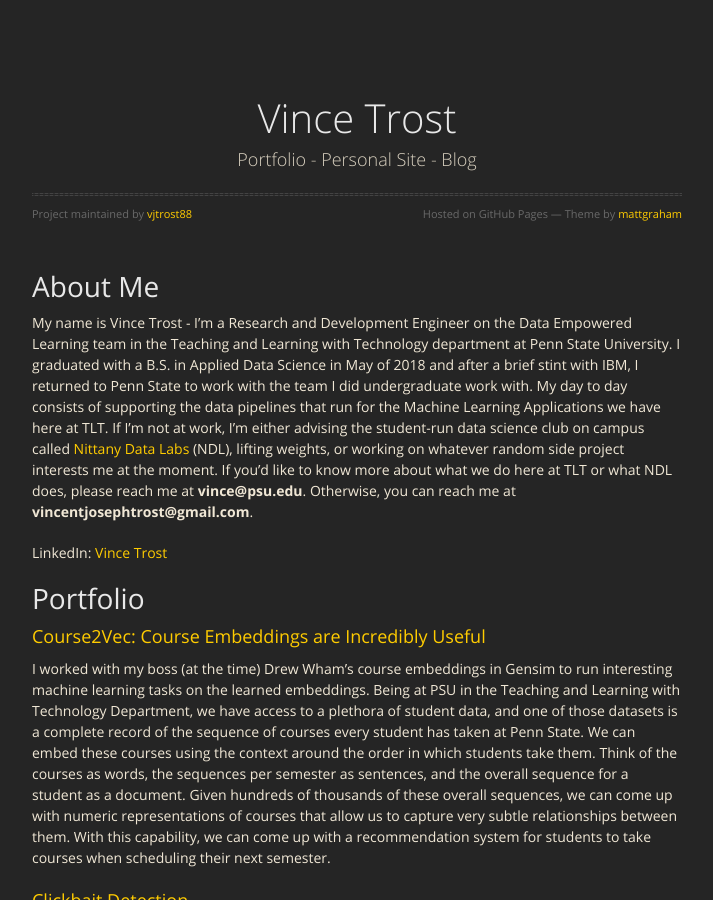
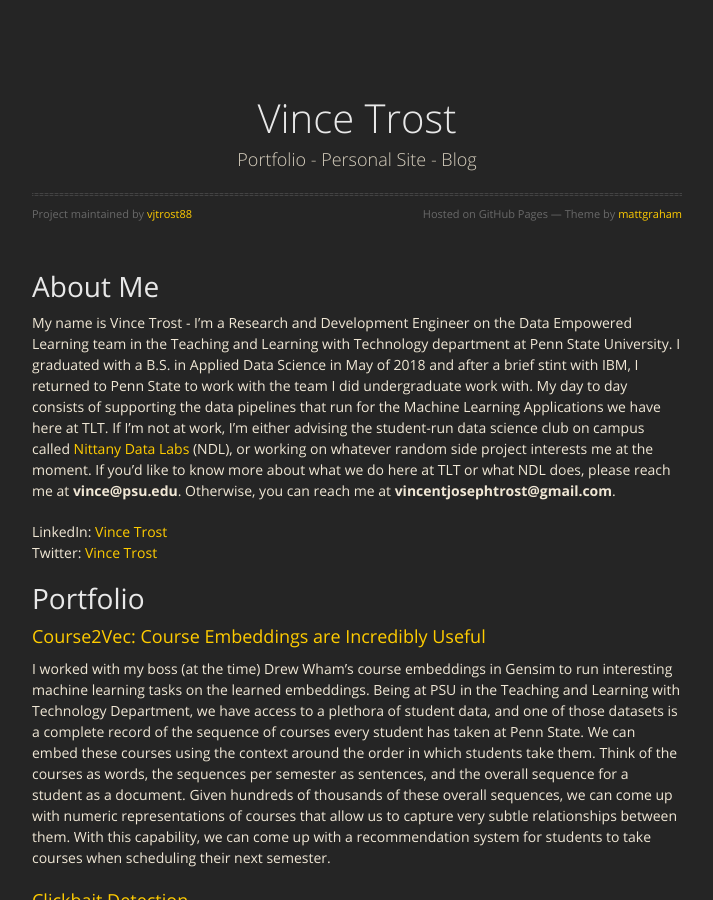
Before and after one commit to vjtrost88/vjtrost88.github.io, a Jekyll site: the page built from index.md, in a window 1280 px wide and 900 px high. Shown: the whole window, without its empty margins (283-996 px from the left). Built offline with Jekyll 4.4.1, drawn with Linux system fonts in a browser that asks for light colours; nearby versions of some CDN libraries; our own code applies the rules of GitHub Pages for plain Markdown files.

Commit message:
Update index.md

```diff
--- a/index.md
+++ b/index.md
@@ -5,9 +5,10 @@ layout: default
 
 # [](#header-1)About Me
 
-My name is Vince Trost - I'm a Research and Development Engineer on the Data Empowered Learning team in the Teaching and Learning with Technology department at Penn State University. I graduated with a B.S. in Applied Data Science in May of 2018 and after a brief stint with IBM, I returned to Penn State to work with the team I did undergraduate work with. My day to day consists of supporting the data pipelines that run for the Machine Learning Applications we have here at TLT. If I'm not at work, I'm either advising the student-run data science club on campus called [Nittany Data Labs](http://www.nittanydatalabs.org/) (NDL), lifting weights, or working on whatever random side project interests me at the moment. If you'd like to know more about what we do here at TLT or what NDL does, please reach me at **vince@psu.edu**. Otherwise, you can reach me at **vincentjosephtrost@gmail.com**.
+My name is Vince Trost - I'm a Research and Development Engineer on the Data Empowered Learning team in the Teaching and Learning with Technology department at Penn State University. I graduated with a B.S. in Applied Data Science in May of 2018 and after a brief stint with IBM, I returned to Penn State to work with the team I did undergraduate work with. My day to day consists of supporting the data pipelines that run for the Machine Learning Applications we have here at TLT. If I'm not at work, I'm either advising the student-run data science club on campus called [Nittany Data Labs](http://www.ndl.psu.edu/) (NDL), or working on whatever random side project interests me at the moment. If you'd like to know more about what we do here at TLT or what NDL does, please reach me at **vince@psu.edu**. Otherwise, you can reach me at **vincentjosephtrost@gmail.com**.
 
 LinkedIn: [Vince Trost](https://linkedin.com/in/vince-trost-8a3054b6/)
+Twitter: [Vince Trost](https://twitter.com/vince_trost)
 
 # [](#header-1)Portfolio
 
```
